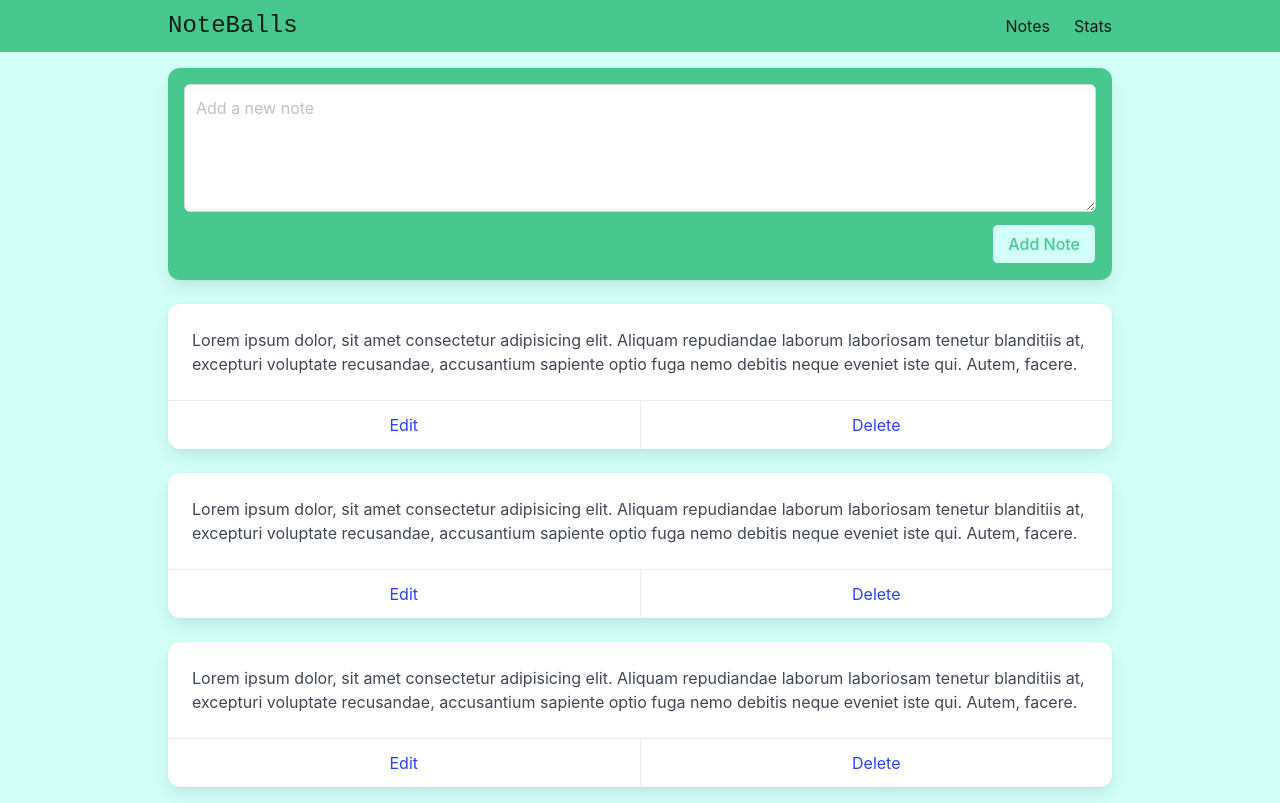
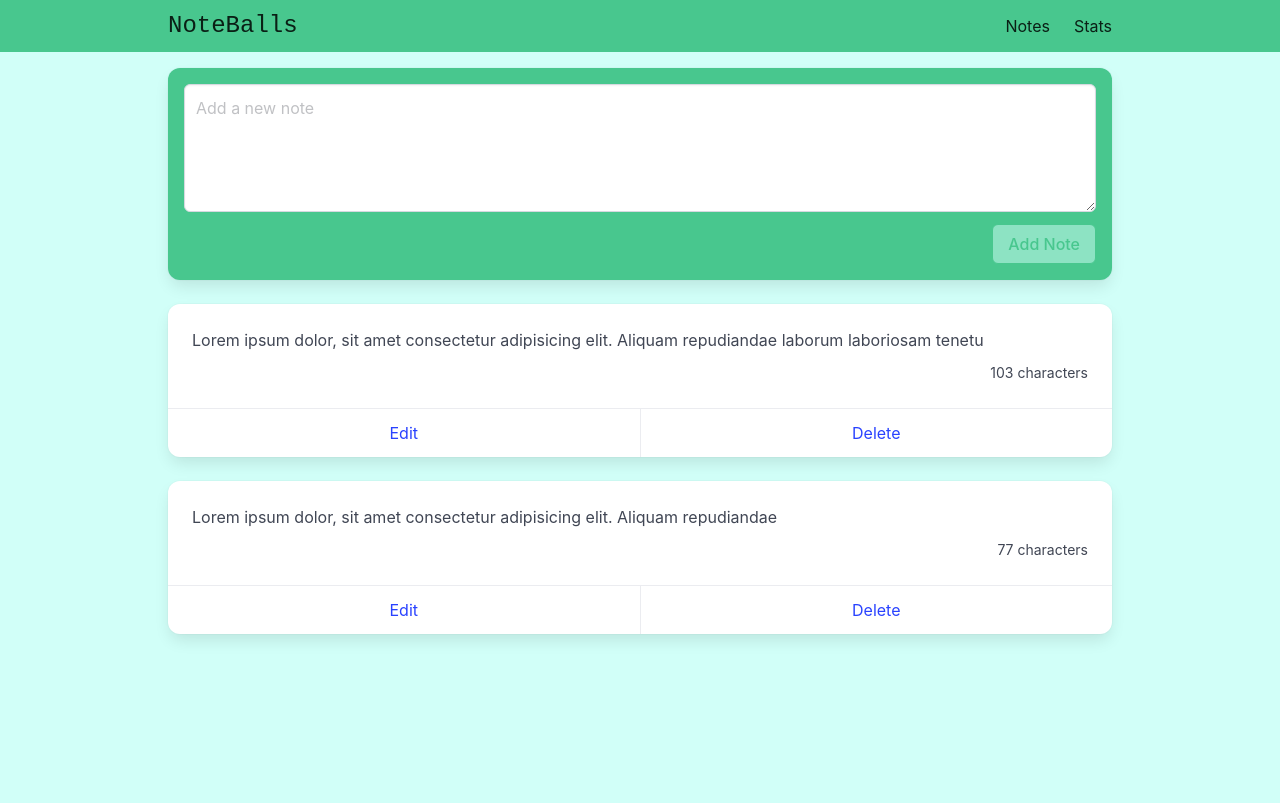
Before and after one commit to EricTimRussell/Refresher, a Vue app: page / in a window 1280 px wide. Built offline with nearby package versions, Linux system fonts and the light colour scheme.

Commit message:
notes comp and add new notes + char length

```diff
--- /dev/null
+++ b/src/components/Notes/Notes.vue
@@ -0,0 +1,43 @@
+<template>
+  <div class="card">
+    <div class="card-content">
+      <div class="content">
+        {{ note.content }}
+        <div class="has-text-right has-text-gray-light mt-2">
+          <small>{{ characterLength }}</small>
+        </div>
+      </div>
+    </div>
+    <footer class="card-footer">
+      <a href="#" class="card-footer-item">Edit</a>
+      <a href="#" class="card-footer-item">Delete</a>
+    </footer>
+  </div>
+</template>
+
+<script setup>
+import { computed } from "vue";
+
+// imports
+
+// props
+const props = defineProps({
+  note: {
+    type: Object,
+    required: true
+  }
+})
+
+// computed properties
+const characterLength = computed(() => {
+  // Shorten code by assigning length to props.note.content.length
+  let length = props.note.content.length
+  let description = length > 1 ? 'characters' : 'character'
+  return `${length} ${description}`
+})
+
+</script>
+
+<style scoped>
+
+</style>
--- a/src/views/NotesView.vue
+++ b/src/views/NotesView.vue
@@ -4,36 +4,54 @@
     <div class="card has-background-success p-4">
       <div class="field">
         <div class="control">
-          <textarea class="textarea" placeholder="Add a new note"></textarea>
+          <textarea ref="newNoteRef" v-model="newNote" class="textarea" placeholder="Add a new note"></textarea>
         </div>
       </div>
 
       <div class="field is-grouped is-grouped-right">
         <div class="control">
-          <button class="button has-background-primary-light is-success is-outlined">Add Note</button>
+          <button :disabled="!newNote" @click="addNote"
+            class="button has-background-primary-light is-success is-outlined">Add Note</button>
         </div>
       </div>
     </div>
 
-    <div v-for="i in 3" class="card">
-      <div class="card-content">
-        <div class="content">
-          Lorem ipsum dolor, sit amet consectetur adipisicing elit. Aliquam repudiandae laborum laboriosam tenetur
-          blanditiis at, excepturi voluptate recusandae, accusantium sapiente optio fuga nemo debitis neque eveniet iste
-          qui. Autem, facere.
-        </div>
-      </div>
-      <footer class="card-footer">
-        <a href="#" class="card-footer-item">Edit</a>
-        <a href="#" class="card-footer-item">Delete</a>
-      </footer>
-    </div>
+    <Notes v-for="note in notes" :key="note.id" :note="note" />
 
   </div>
 </template>
 
 <script setup>
+// imports
+import { ref } from "vue";
+import Notes from "@/components/Notes/Notes.vue";
 
+// refs
+const newNote = ref('')
+const newNoteRef = ref(null)
+const notes = ref([
+  {
+    id: 'id1',
+    content: 'Lorem ipsum dolor, sit amet consectetur adipisicing elit. Aliquam repudiandae laborum laboriosam tenetu'
+  },
+  {
+    id: 'id2',
+    content: 'Lorem ipsum dolor, sit amet consectetur adipisicing elit. Aliquam repudiandae'
+  }
+])
+
+// Functions
+function addNote() {
+  let currentDate = new Date().getTime(),
+    id = currentDate.toString()
+  let note = {
+    id,
+    content: newNote.value
+  }
+  notes.value.unshift(note)
+  newNote.value = ''
+  newNoteRef.value.focus()
+}
 </script>
 
 <style scoped>
```
